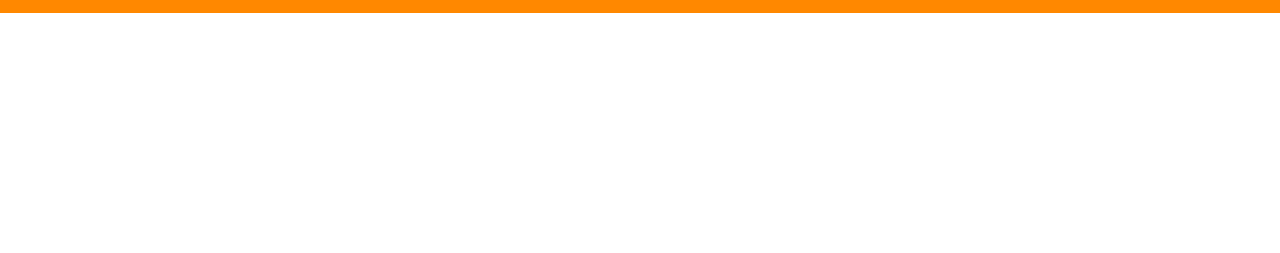
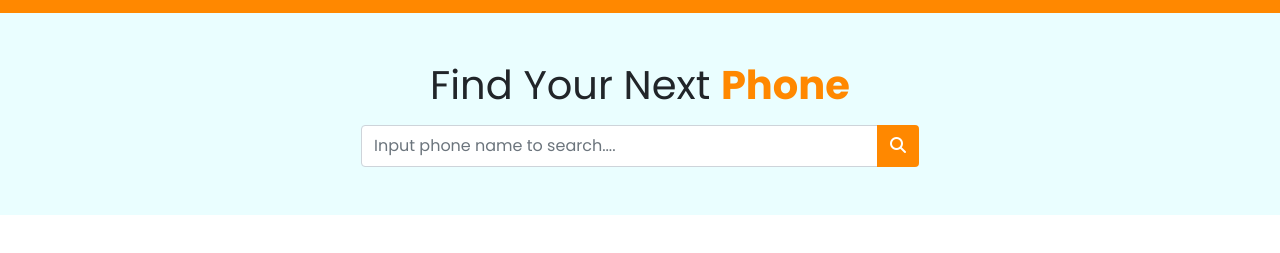
Before and after one commit to mrrajon76/js-json-phone-mania, a plain HTML site: page index.html in a window 1280 px wide. Shown: the part 87-340 px from the top of the page. Drawn offline with nearby package versions, Linux system fonts and the light colour scheme.

Commit message:
Search box added

```diff
--- a/css/style.css
+++ b/css/style.css
@@ -5,6 +5,18 @@
 body {
   font-family: "Poppins", sans-serif;
 }
-.bg-brand {
+.bg-brand,
+.btn-brand {
   background-color: #ff8800;
+  color: #ffffff;
 }
+.bg-brand-lite {
+  background-color: #eafeff;
+}
+.brand-text {
+  color: #ff8800;
+}
+.btn-brand:hover {
+  background-color: #232323;
+  color: #ffffff;
+}
--- a/index.html
+++ b/index.html
@@ -11,6 +11,8 @@
     <!-- Bootstrap stylesheet -->
     <link href="https://cdn.jsdelivr.net/npm/bootstrap@5.1.3/dist/css/bootstrap.min.css" rel="stylesheet"
         integrity="sha384-1BmE4kWBq78iYhFldvKuhfTAU6auU8tT94WrHftjDbrCEXSU1oBoqyl2QvZ6jIW3" crossorigin="anonymous">
+    <!-- Fontawesome kit -->
+    <script src="https://kit.fontawesome.com/06ce831266.js" crossorigin="anonymous"></script>
     <!-- Custom stylesheet -->
     <link rel="stylesheet" href="css/style.css">
 </head>
@@ -31,7 +33,23 @@
 
     <!-- Body section -->
     <main>
-
+        <section class="bg-brand-lite py-5 px-2">
+            <div class="container">
+                <div class="row row-cols-1">
+                    <div class="col text-center">
+                        <h1 class="fw-normal">Find Your Next <span class="fw-bolder brand-text">Phone</span></h1>
+                    </div>
+                    <div class="col mt-2">
+                        <div class="input-group w-50 mx-auto">
+                            <input type="text" class="form-control py-2" id="searchField"
+                                placeholder="Input phone name to search....">
+                            <button class="btn btn-brand" type="button" id="searchBtn"><i
+                                    class="fas fa-search"></i></button>
+                        </div>
+                    </div>
+                </div>
+            </div>
+        </section>
     </main>
 
     <!-- Footer section -->
```
